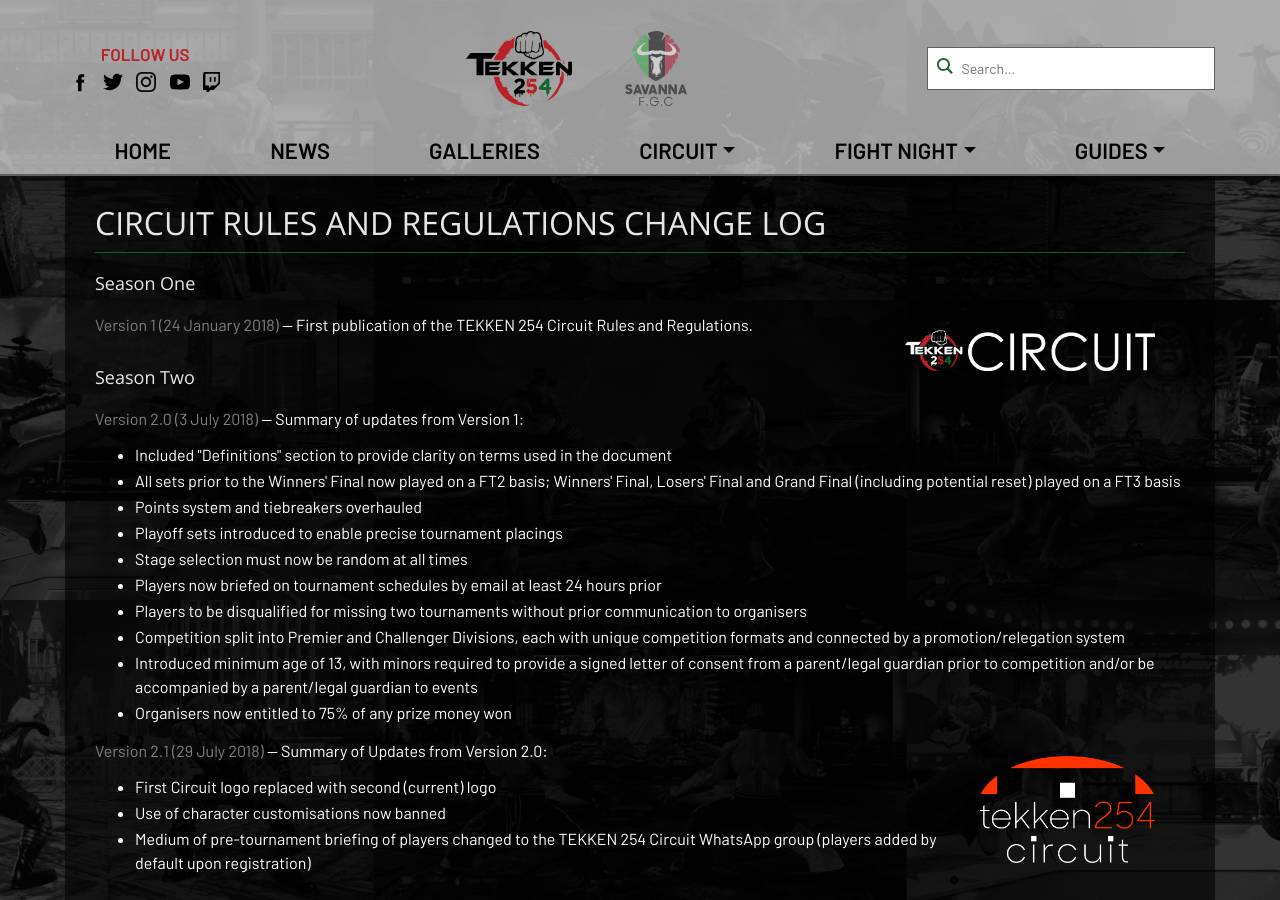
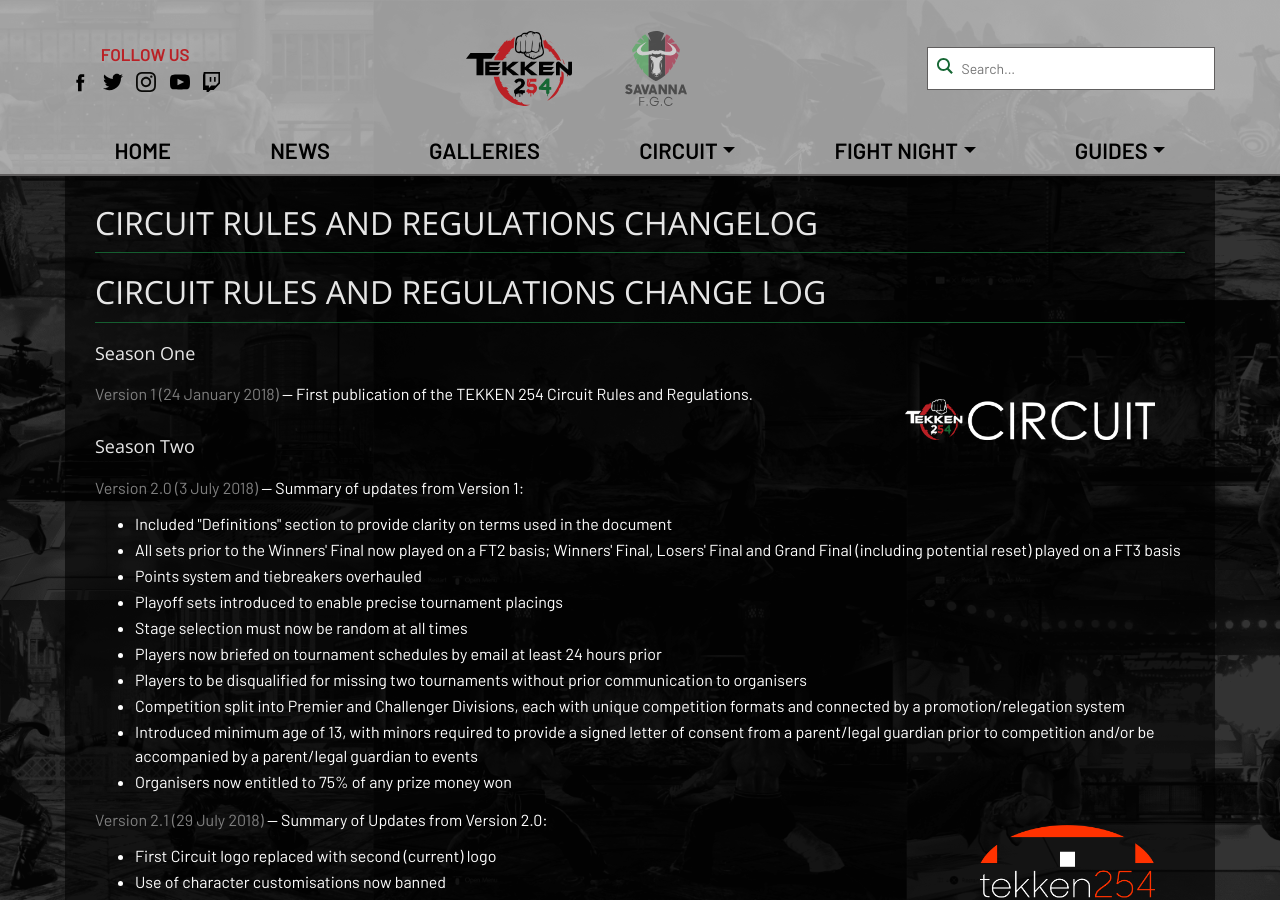
Before and after one commit to TEKKEN-254/client, a Jekyll site: the page built from circuit/changelog.html, in a window 1280 px wide and 900 px high. Built offline with Jekyll 4.4.1, drawn with Linux system fonts in a browser that asks for light colours.

Commit message:
Adjusting logic for changelog

```diff
--- a/_layouts/default.html
+++ b/_layouts/default.html
@@ -1,4 +1,4 @@
-{% include header.html %}{% if page.alias contains "circuit-archive" %}
-<h1 class="page-title uppercase">Circuit Archive{% if page.alias contains "-tekken"%}: Tekken{% elsif page.alias contains "-mk"%}: Mortal Kombat{% endif %}</h1>{% endif %}
+{% include header.html %}{% if page.alias contains "circuit-archive" or page.alias contains "circuit-changelog" %}
+<h1 class="page-title uppercase">{% if page.alias contains "circuit-archive" %}Circuit Archive{% elsif page.alias contains "circuit-changelog" %}Circuit Rules and Regulations Changelog{% endif %}{% if page.alias contains "-tekken"%}: Tekken{% elsif page.alias contains "-mk"%}: Mortal Kombat{% endif %}</h1>{% endif %}
 {{ content }}
 {% include footer.html %}
```
